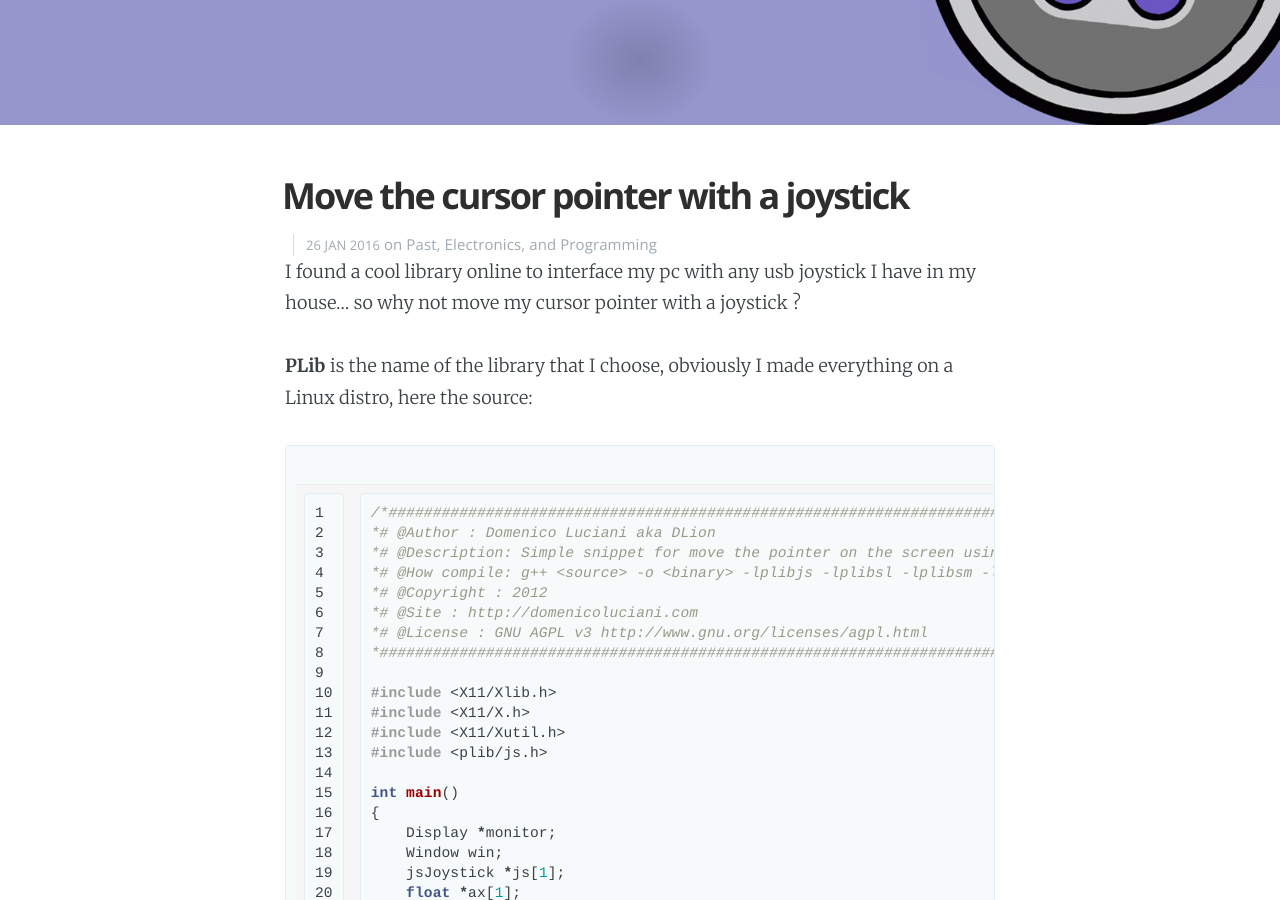
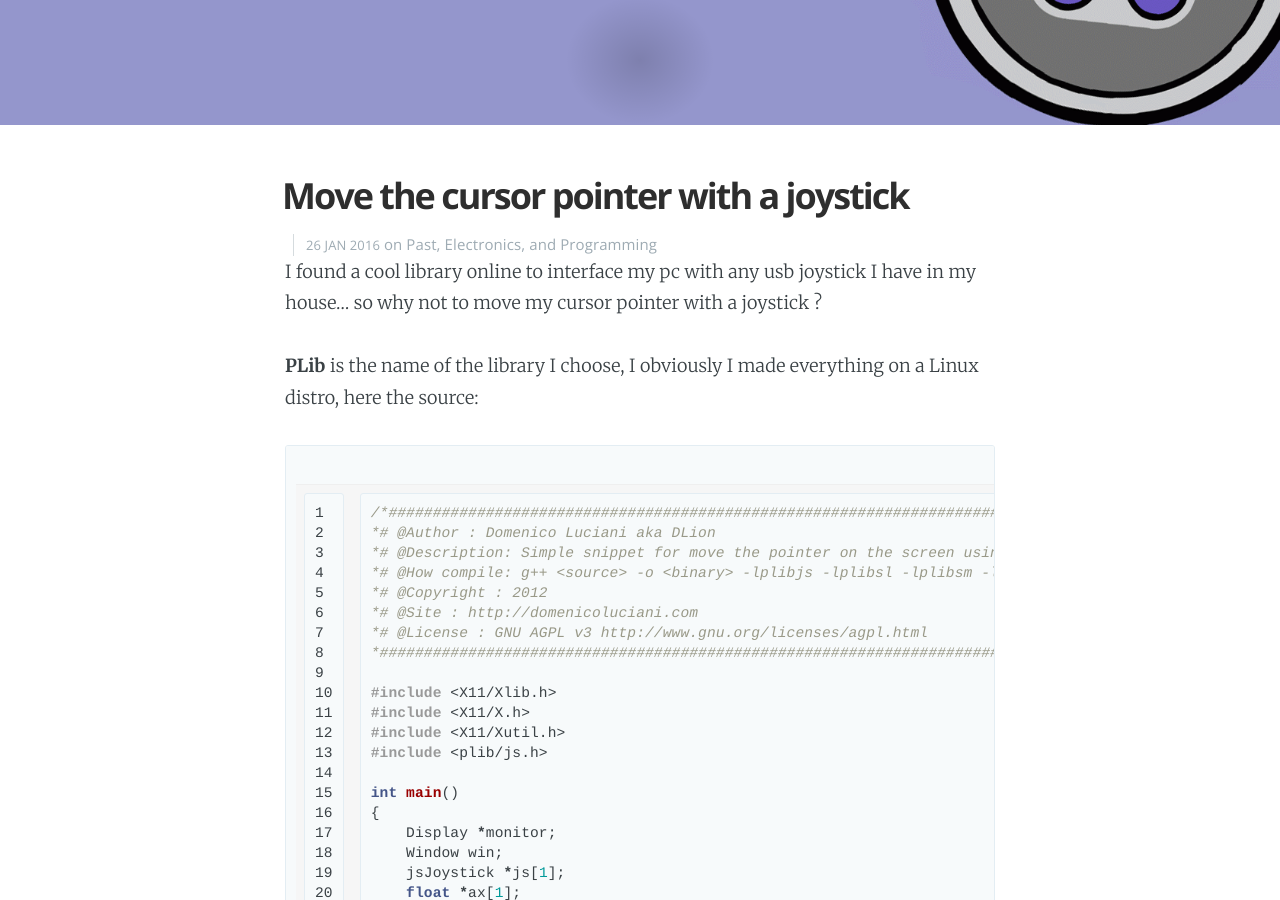
Before and after one commit to dlion/domenicoluciani, a Jekyll site: the page built from _posts/2016-01-26-move-cursor-pointer-with-joystick.md, in a window 1280 px wide and 900 px high, scrolled down 460 px. Built offline with Jekyll 4.4.1, drawn with Linux system fonts in a browser that asks for light colours; nearby versions of some CDN libraries; Markdown is read by kramdown in place of the engine named in the settings; some of the changed text lies outside the part shown.

Commit message:
Simona aww

```diff
--- a/_posts/2016-01-26-move-cursor-pointer-with-joystick.md
+++ b/_posts/2016-01-26-move-cursor-pointer-with-joystick.md
@@ -6,9 +6,9 @@ categories: [Past, Electronics, Programming]
 cover: "/assets/images/covers/joystick.png"
 ---
 
-I found a cool library online to interface my pc with any usb joystick I have in my house... so why not move my cursor pointer with a joystick ?
+I found a cool library online to interface my pc with any usb joystick I have in my house... so why not to move my cursor pointer with a joystick ?
 
-**PLib** is the name of the library that I choose, obviously I made everything on a Linux distro, here the source:
+**PLib** is the name of the library I choose, I obviously I made everything on a Linux distro, here the source:
 
 {% highlight c linenos=table %}
 /*###############################################################################
```
Also changed, not shown: other parts of _posts/2016-01-26-move-cursor-pointer-with-joystick.md (+1 -1 lines), _posts/2016-01-25-2-leds-blink.md (+3 -3 lines), _posts/2016-01-29-how-to-change-theme-workflowy.md (+5 -5 lines).
